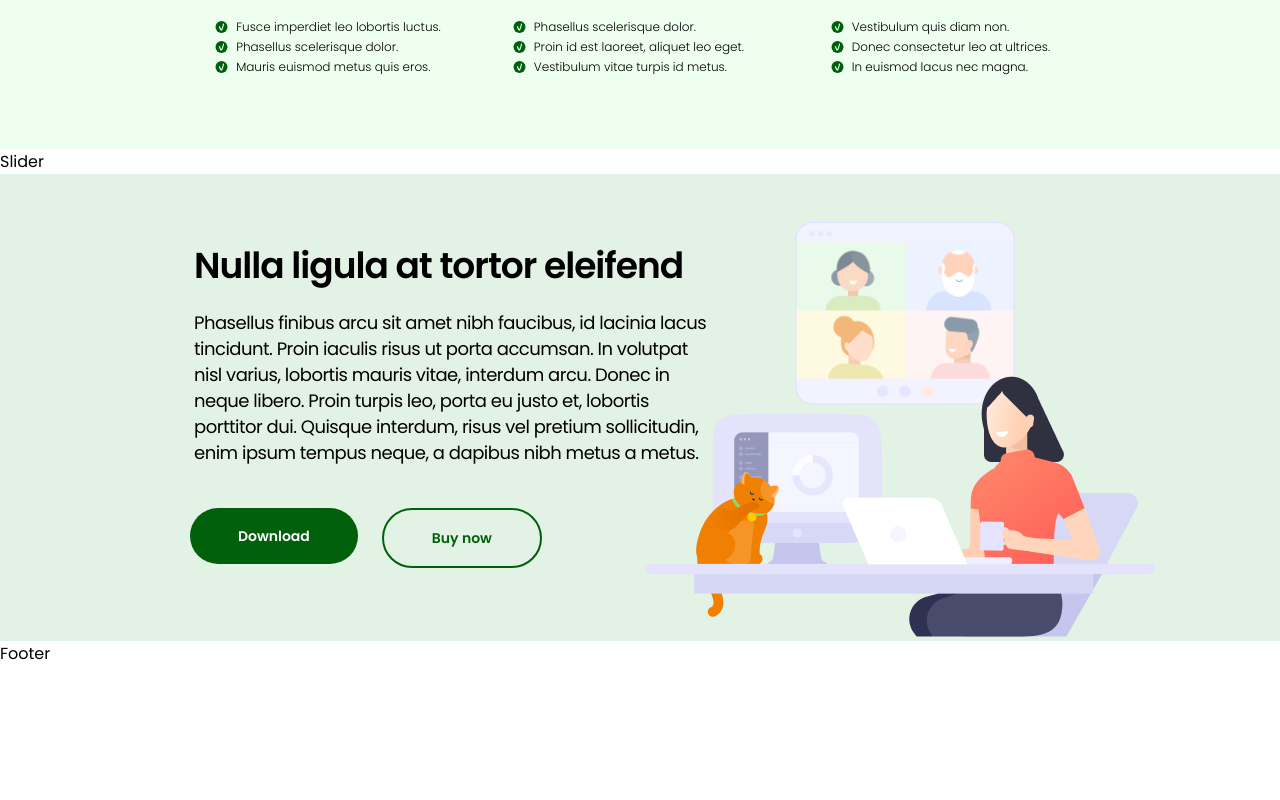
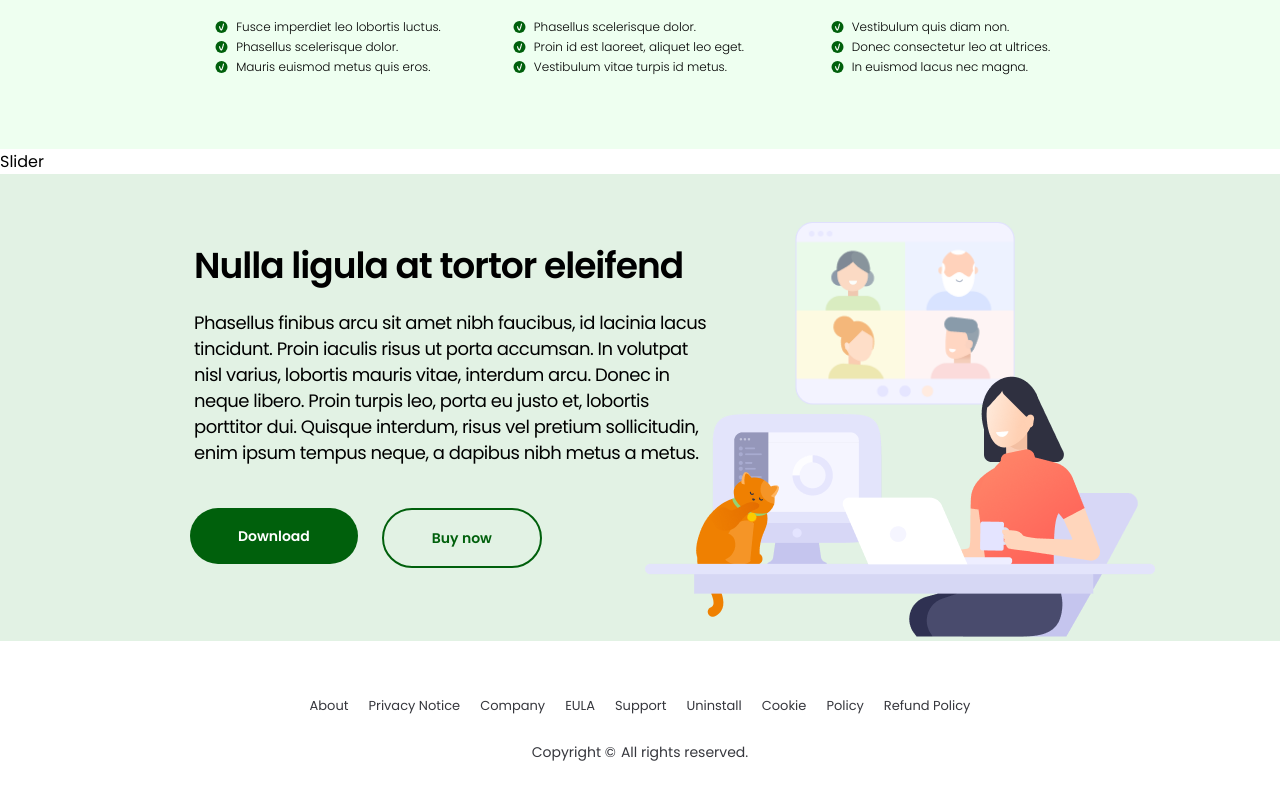
Before and after one commit to 2pasha/clario_test-landing, a React (Vite) app: page / in a window 1280 px wide. Shown: the part 1682-2482 px from the top of the page. Before the commit the page ends 2348 px from the top, so only its background shows below. Built offline with nearby package versions, Linux system fonts and the light colour scheme; a web font is replaced by a local one.

Commit message:
footer was implemented

```diff
--- a/src/components/Footer/Footer.jsx
+++ b/src/components/Footer/Footer.jsx
@@ -1,7 +1,44 @@
+import "./Footer.scss";
+
 const Footer = () => {
   return (
-    <div>Footer</div>
-  )
-}
+    <footer className="footer container">
+      <div className="footer__links">
+        <a href="/" className="footer__link">
+          About
+        </a>
+        <a href="/" className="footer__link">
+          Privacy Notice
+        </a>
+        <a href="/" className="footer__link">
+          Company
+        </a>
+        <a href="/" className="footer__link">
+          EULA
+        </a>
+        <a href="/" className="footer__link">
+          Support
+        </a>
+        <a href="/" className="footer__link">
+          Uninstall
+        </a>
+        <a href="/" className="footer__link">
+          Cookie
+        </a>
+        <a href="/" className="footer__link">
+          Policy
+        </a>
+        <a href="/" className="footer__link">
+          Refund Policy
+        </a>
+      </div>
 
-export default Footer
+      <div className="footer__copyrights">
+        <p>Copyright ©</p>
+        <p>All rights reserved.</p>
+      </div>
+    </footer>
+  );
+};
+
+export default Footer;
--- /dev/null
+++ b/src/components/Footer/Footer.scss
@@ -0,0 +1,49 @@
+@use "../../styles/variables" as *;
+@use "../../styles/mixins" as *;
+
+.footer {
+  padding: 30px 38px;
+
+  @include onDesktop {
+    padding: 45px 27px;
+  }
+
+  &__links {
+    display: flex;
+    flex-direction: row;
+    gap: 10px 20px;
+    flex-wrap: wrap;
+    justify-content: center;
+
+    font-weight: $font-regular;
+    font-size: 13px;
+    line-height: 39px;
+    letter-spacing: 0px;
+    text-align: center;
+  }
+
+  &__link {
+    color: #36373d;
+    text-decoration: none;
+    cursor: pointer;
+  }
+
+  &__copyrights {
+    margin-top: 23px;
+    display: flex;
+    flex-direction: column;
+    align-items: center;
+
+    font-weight: $font-regular;
+    font-size: 14px;
+    line-height: 21px;
+    color: #36373d;
+
+    @include onDesktop {
+      margin-top: 17px;
+      flex-direction: row;
+      justify-content: center;
+      gap: 5px;
+    }
+  }
+}
```
